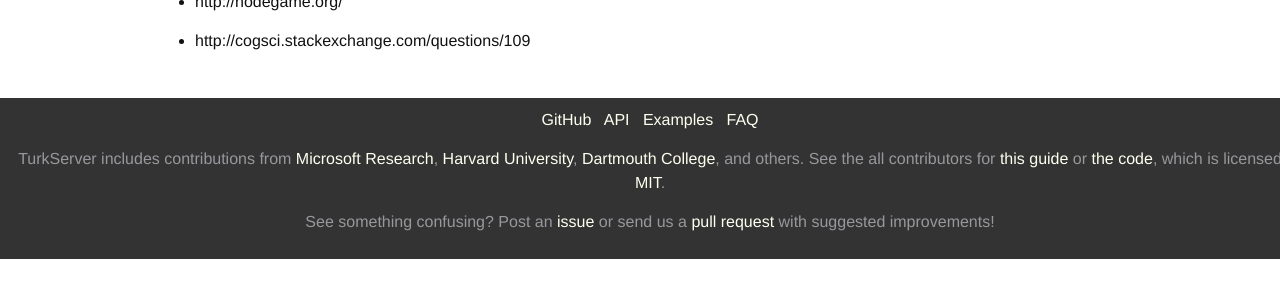
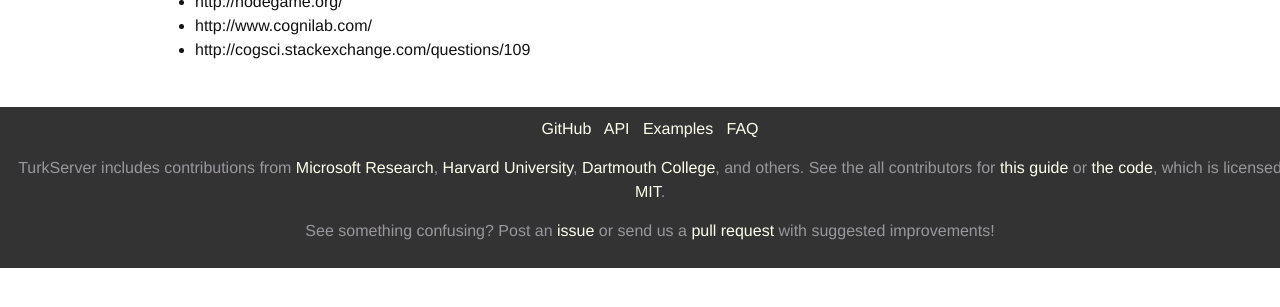
Before and after one commit to TurkServer/docs, a Jekyll site: the page built from _pages/architecture/alternatives.md, in a window 1280 px wide, cut to the strip 374-681 px from the top of the page. Built offline with Jekyll 4.4.1, drawn with Linux system fonts in a browser that asks for light colours; nearby versions of some CDN libraries; some of the changed lines change nothing that is shown.

Commit message:
Update alternatives.md

```diff
--- a/_pages/architecture/alternatives.md
+++ b/_pages/architecture/alternatives.md
@@ -22,5 +22,5 @@ systems, and we use it even for single-user experiments.
 - http://breadboard.yale.edu/
 - http://www.sophie.uni-osnabrueck.de/
 - http://nodegame.org/
-
+- http://www.cognilab.com/
 - http://cogsci.stackexchange.com/questions/109
```
